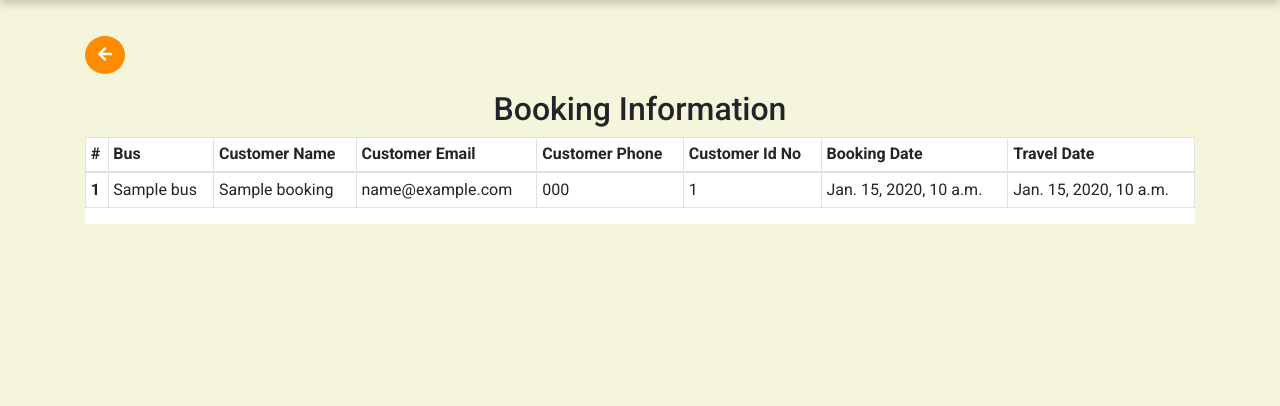
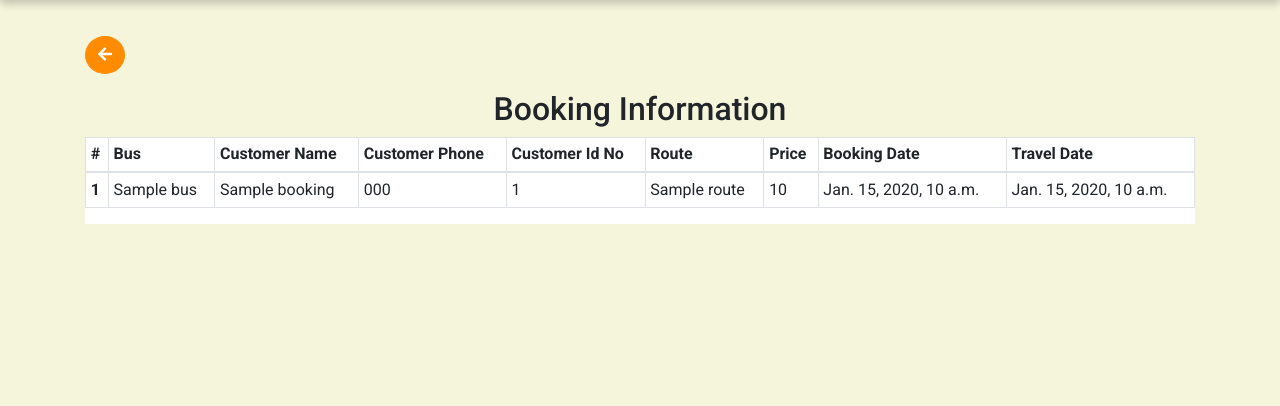
Before and after one commit to Aleki001/bus-ticket-booking, a Django app: template busapp/templates/busapp/admin/bookings.html in a window 1280 px wide. Shown: the part 69-475 px from the top of the page. Run offline with Django 3.2, Linux system fonts and the light colour scheme; the template is opened without the code that fills it: most values are stand-ins (such as "Sample title", 1, 10 or a date in 2020); some libraries are stand-ins or nearby versions.

Commit message:
add route info to booking

```diff
--- a/busapp/models.py
+++ b/busapp/models.py
@@ -28,6 +28,7 @@ class Bus(models.Model):
 
 class Booking(models.Model):
     bus = models.ForeignKey(Bus, on_delete=models.CASCADE)
+    route = models.ForeignKey(Route, on_delete=models.CASCADE, default=True)
     customer_name = models.CharField(max_length=100, default="user")
     customer_email = models.EmailField(null=True)
     customer_phone = models.CharField(max_length=10, default=0)
--- a/busapp/templates/busapp/admin/bookings.html
+++ b/busapp/templates/busapp/admin/bookings.html
@@ -17,9 +17,10 @@
                             <th scope="col">#</th>
                             <th scope="col">Bus</th>
                             <th scope="col">Customer Name</th>
-                            <th scope="col">Customer Email</th>
                             <th scope="col">Customer Phone</th>
                             <th scope="col">Customer Id No</th>
+                            <th scope="col">Route</th>
+                            <th scope="col">Price</th>
                             <th scope="col">Booking Date</th>
                             <th scope="col">Travel Date</th>
                         </tr>
@@ -30,9 +31,10 @@
                             <th scope="row">{{ forloop.counter }}</th>
                             <td>{{ booking.bus }}</td>
                             <td>{{ booking.customer_name }}</td>
-                            <td>{{ booking.customer_email }}</td>
                             <td>{{ booking.customer_phone }}</td>
                             <td>{{ booking.customer_id_number }}</td>
+                            <td>{{ booking.route }}</td>
+                            <td>{{ booking.route.price }}</td>
                             <td>{{ booking.booking_date}}</td>
                             <td>{{ booking.bus.travel_date }}</td>
                         </tr>
--- a/busapp/views.py
+++ b/busapp/views.py
@@ -21,6 +21,7 @@ def bus_search(request):
 
     # Get the Route object using the route_id
     route = get_object_or_404(Route, id=route_id)
+    request.session['route_id'] = route_id
 
     # Filter buses by route and travel date
     buses = Bus.objects.filter(route=route, travel_date=travel_date, status="AVAILABLE")
@@ -91,6 +92,9 @@ def create_booking(request, customer_data):
         messages.error(request, 'Bus selection is missing. Please select a bus first.')
         return redirect('index')
 
+    route_id = request.session.get('route_id')
+    route = get_object_or_404(Route, id=route_id)
+
     bus = get_object_or_404(Bus, id=bus_id)
 
     if bus.available_seats <= 0:
@@ -100,6 +104,7 @@ def create_booking(request, customer_data):
     try:
         booking = Booking.objects.create(
             bus=bus,
+            route=route,
             customer_name=customer_data.get('full_name'),
             customer_email=customer_data.get('email'),
             customer_phone=customer_data.get('phone_number'),
```
Also changed, not shown: busapp/migrations/0019_booking_route.py (added), db.sqlite3.
